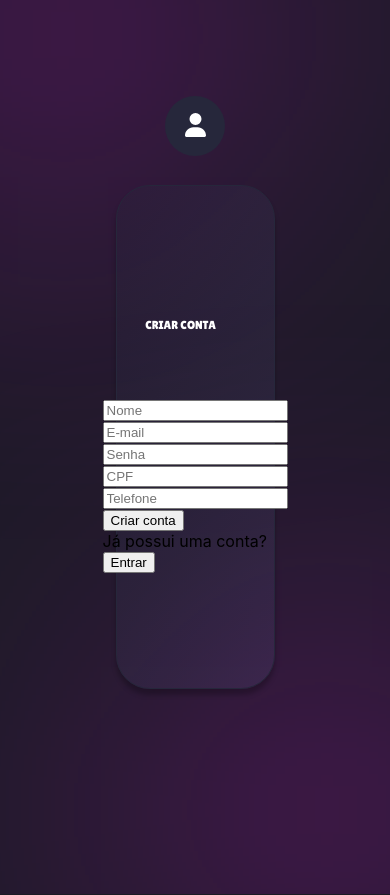
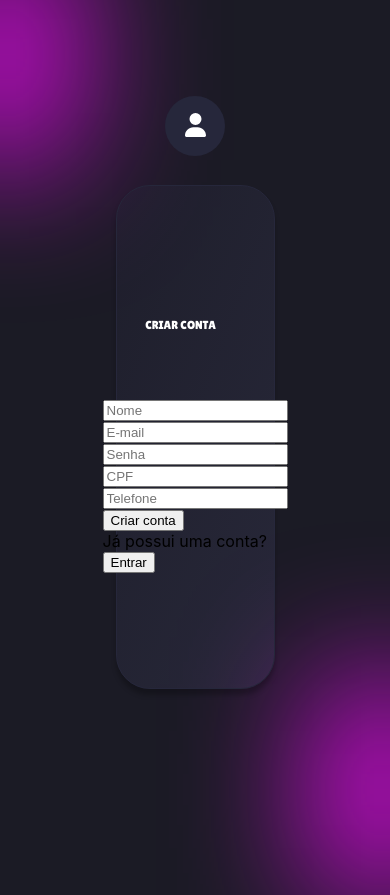
Before and after one commit to Iann29/financialManager, a React (Create React App) app: page / in a window 390 px wide. Shown: the top 895 px of the page. Built offline with nearby package versions, Linux system fonts and the light colour scheme.

Commit message:
Adicionado responsividade nas iluminações

```diff
--- a/src/Register.css
+++ b/src/Register.css
@@ -11,22 +11,77 @@ body {
 
 .illumination {
   position: absolute;
-  width: 225.773px;
-  height: 167.743px;
+  width: 15.6vw; /* Aproximadamente 225.773px em uma tela de 1440px */
+  height: 16.4vh; /* Aproximadamente 167.743px em uma tela de 1024px */
   flex-shrink: 0;
   background-color: #FA06FF; /* Usar background-color em vez de fill */
-  filter: blur(165.35px);
+  filter: blur(11.5vw); /* Ajusta o desfoque proporcionalmente */
   z-index: 0;
 }
 
 .top-left {
-  top: -50px; /* Ajustar a posição para garantir que a iluminação apareça */
-  left: -50px;
+  top: calc(-3.47vh); /* Aproximadamente -50px em uma tela de 1440px */
+  left: calc(-3.47vh); /* Aproximadamente -50px em uma tela de 1440px */
 }
 
 .bottom-right {
-  bottom: -50px; /* Ajustar a posição para garantir que a iluminação apareça */
-  right: -50px;
+  bottom: calc(-3.47vh); /* Aproximadamente -50px em uma tela de 1440px */
+  right: calc(-3.47vh); /* Aproximadamente -50px em uma tela de 1440px */
+}
+
+/* Media queries para ajustar os estilos em diferentes tamanhos de tela */
+@media (max-width: 1024px) {
+  .illumination {
+    width: 20vw; /* Ajusta a largura para telas menores */
+    height: 17vh; /* Ajusta a altura para telas menores */
+    filter: blur(13vw); /* Ajusta o desfoque proporcionalmente */
+  }
+
+  .top-left {
+    top: calc(-4vh); /* Ajusta a posição superior para telas menores */
+    left: calc(-4vh); /* Ajusta a posição esquerda para telas menores */
+  }
+
+  .bottom-right {
+    bottom: calc(-4vh); /* Ajusta a posição inferior para telas menores */
+    right: calc(-4vh); /* Ajusta a posição direita para telas menores */
+  }
+}
+
+@media (max-width: 768px) {
+  .illumination {
+    width: 25vw; /* Ajusta a largura para telas menores */
+    height: 20vh; /* Ajusta a altura para telas menores */
+    filter: blur(16vw); /* Ajusta o desfoque proporcionalmente */
+  }
+
+  .top-left {
+    top: calc(-5vh); /* Ajusta a posição superior para telas menores */
+    left: calc(-5vh); /* Ajusta a posição esquerda para telas menores */
+  }
+
+  .bottom-right {
+    bottom: calc(-5vh); /* Ajusta a posição inferior para telas menores */
+    right: calc(-5vh); /* Ajusta a posição direita para telas menores */
+  }
+}
+
+@media (max-width: 480px) {
+  .illumination {
+    width: 30vw; /* Ajusta a largura para telas menores */
+    height: 25vh; /* Ajusta a altura para telas menores */
+    filter: blur(18vw); /* Ajusta o desfoque proporcionalmente */
+  }
+
+  .top-left {
+    top: calc(-6vh); /* Ajusta a posição superior para telas menores */
+    left: calc(-6vh); /* Ajusta a posição esquerda para telas menores */
+  }
+
+  .bottom-right {
+    bottom: calc(-6vh); /* Ajusta a posição inferior para telas menores */
+    right: calc(-6vh); /* Ajusta a posição direita para telas menores */
+  }
 }
 
 .register-container {
```
